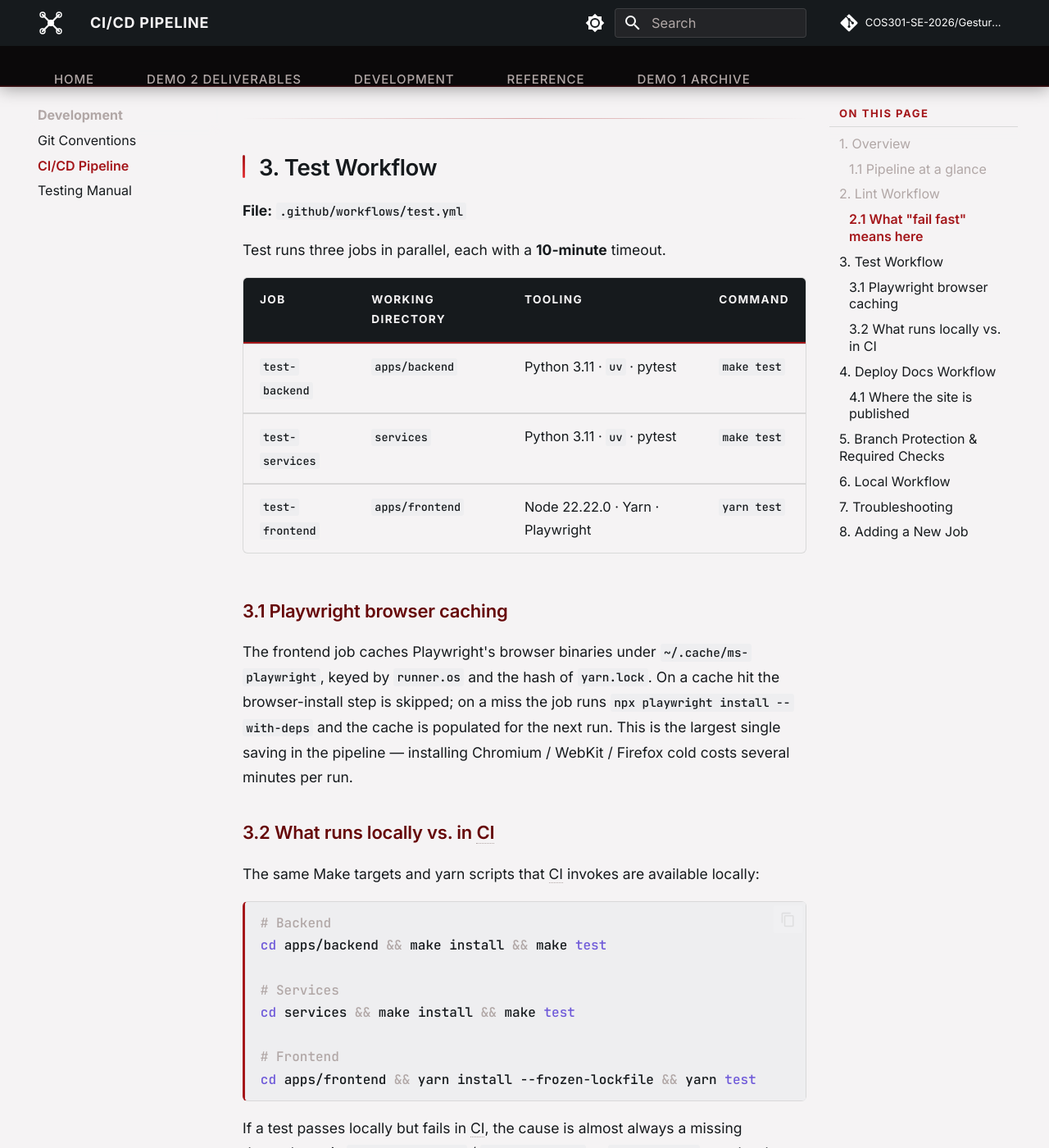
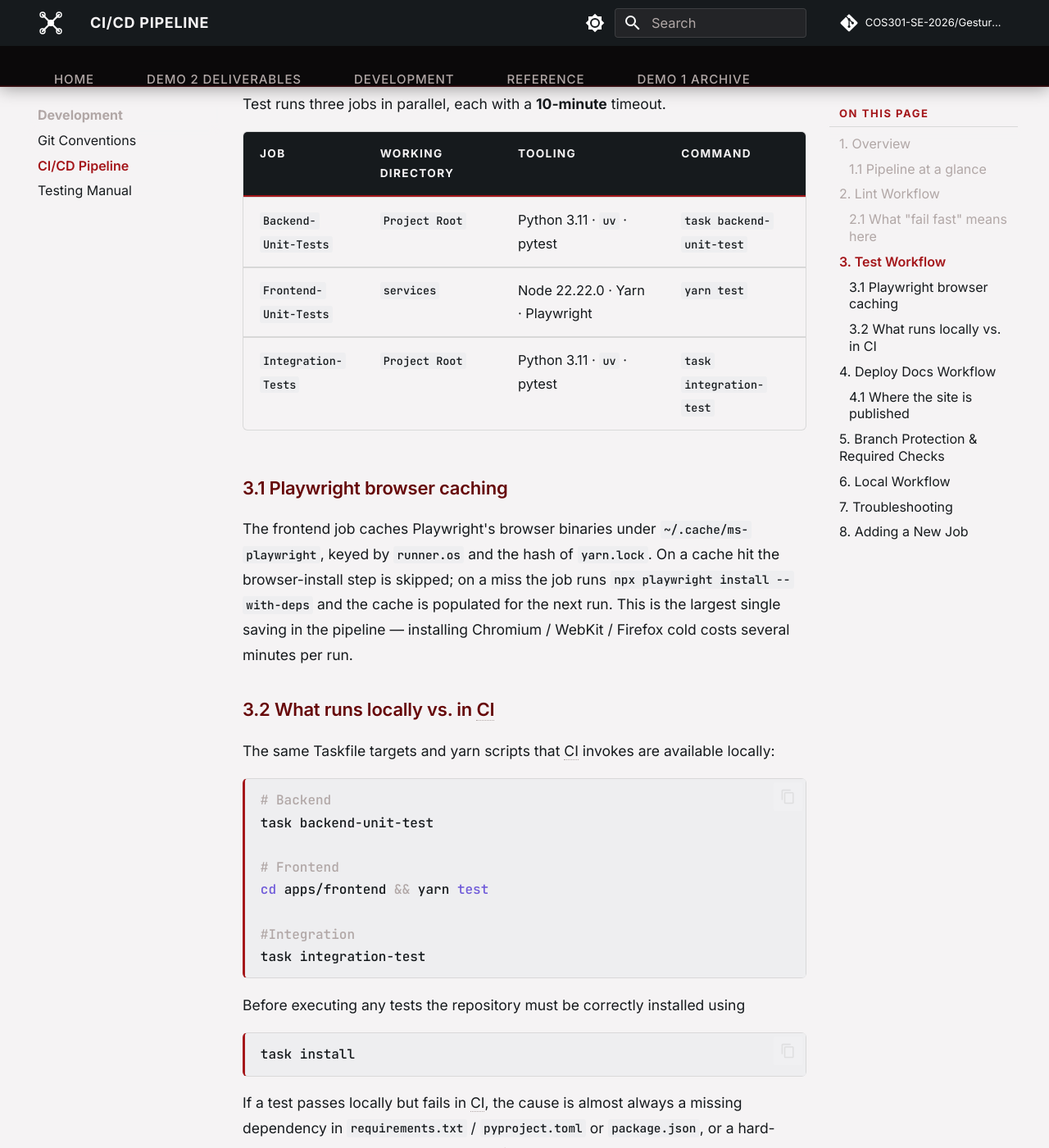
Before and after one commit to COS301-SE-2026/Gesture-Based-Drone-Control, an MkDocs documentation site: the page built from docs/CICD.md, in a window 1280 px wide and 1400 px high, scrolled down 2325 px. Shown: the whole window at 82% size. Built offline with MkDocs 1.6.1 and Material for MkDocs 9.7.7, drawn with Linux system fonts in a browser that asks for light colours; comment, search, counter and statistics services are not loaded; some of the changed text lies outside the part shown.

Commit message:
CICD docs refactor

````diff
--- a/docs/CICD.md
+++ b/docs/CICD.md
@@ -37,9 +37,10 @@
 ```mermaid
 flowchart LR
     PR([Pull Request opened]) --> LINT[Lint workflow<br/>always runs]
-    PR -->|target = dev / main / Use-Case*| TEST[Test workflow]
-    LINT --> CHECK{All checks<br/>green?}
-    TEST --> CHECK
+    PR -->|target = dev / main / Use-Case*| TEST[Unit Testing]
+    LINT --> INTEGRATION[Integration Testing]
+    TEST --> INTEGRATION
+    INTEGRATION --> CHECK{All checks<br/>green?}
     CHECK -- yes --> MERGE([Merge allowed])
     CHECK -- no  --> BLOCK([Merge blocked])
     MERGE --> PUSH([Push to dev / main])
@@ -60,9 +61,7 @@
 
 | Job | Working directory | Tooling | Command |
 | --- | --- | --- | --- |
-| `lint-backend` | `apps/backend` | Python 3.11 · `uv` 0.11.13 · Ruff | `make lint` |
-| `lint-services` | `services` | Python 3.11 · `uv` 0.11.13 · Ruff | `make lint` |
-| `lint-frontend` | `apps/frontend` | Node 22.22.0 · Yarn (frozen lockfile) · ESLint · Prettier | `yarn lint` &nbsp;then&nbsp; `yarn format:check` |
+| `lint` | `Project Root` | Python 3.11 · `uv` 0.11.13 · Ruff and Node 22.22.0 · Yarn (frozen lockfile) · ESLint · Prettier | `task lint` |
 
 !!! tip "Why `uv`?"
     `uv` is used in place of `pip` for the Python jobs because it
@@ -87,9 +86,9 @@
 
 | Job | Working directory | Tooling | Command |
 | --- | --- | --- | --- |
-| `test-backend` | `apps/backend` | Python 3.11 · `uv` · pytest | `make test` |
-| `test-services` | `services` | Python 3.11 · `uv` · pytest | `make test` |
-| `test-frontend` | `apps/frontend` | Node 22.22.0 · Yarn · Playwright | `yarn test` |
+| `Backend-Unit-Tests` | `Project Root` | Python 3.11 · `uv` · pytest | `task backend-unit-test` |
+| `Frontend-Unit-Tests` | `services` | Node 22.22.0 · Yarn · Playwright | `yarn test` |
+| `Integration-Tests` | `Project Root` | Python 3.11 · `uv` · pytest | `task integration-test` |
 
 ### 3.1 Playwright browser caching
 
@@ -103,18 +102,22 @@
 
 ### 3.2 What runs locally vs. in CI
 
-The same Make targets and yarn scripts that CI invokes are available
+The same Taskfile targets and yarn scripts that CI invokes are available
 locally:
 
 ```bash
 # Backend
-cd apps/backend && make install && make test
-
-# Services
-cd services && make install && make test
+task backend-unit-test
 
 # Frontend
-cd apps/frontend && yarn install --frozen-lockfile && yarn test
+cd apps/frontend && yarn test
+
+#Integration
+task integration-test
+```
+Before executing any tests the repository must be correctly installed using
+```bash
+task install
 ```
 
 If a test passes locally but fails in CI, the cause is almost always a
@@ -169,8 +172,8 @@
 
 Required status checks for a PR into `dev` or `main`:
 
-- `lint-backend`, `lint-services`, `lint-frontend`
-- `test-backend`, `test-services`, `test-frontend`
+- `lint`
+- `Backend-Unit-Tests`, `Frontend-Unit-Tests`, `Integration-Tests`
 
 The exact list of required checks is configured under
 *Settings → Branches → Branch protection rules* on GitHub and should
@@ -184,25 +187,34 @@
 checks locally so that the pipeline is a safety net, not a primary
 discovery mechanism.
 
-=== "Backend &amp; services (Python)"
+The following steps do assume you have correctly installed the repo using
+```bash
+  task install
+```
+
+=== "Linting"
+  ```bash
+  task lint
+  ```
+
+=== "Backend Unit Testing"
 
     ```bash
-    # From repo root
-    cd apps/backend       # or `cd services`
-    make install          # installs deps via uv
-    make lint             # Ruff
-    make test             # pytest
+    task backend-unit-test             # pytest
     ```
 
 === "Frontend (TypeScript / React)"
 
     ```bash
     cd apps/frontend
-    yarn install --frozen-lockfile
-    yarn lint             # ESLint
-    yarn format:check     # Prettier --check
     yarn test             # Playwright
     ```
+
+=== "Integration Tests"
+
+```bash
+task integration-test
+```
 
 === "Docs site"
 
````
